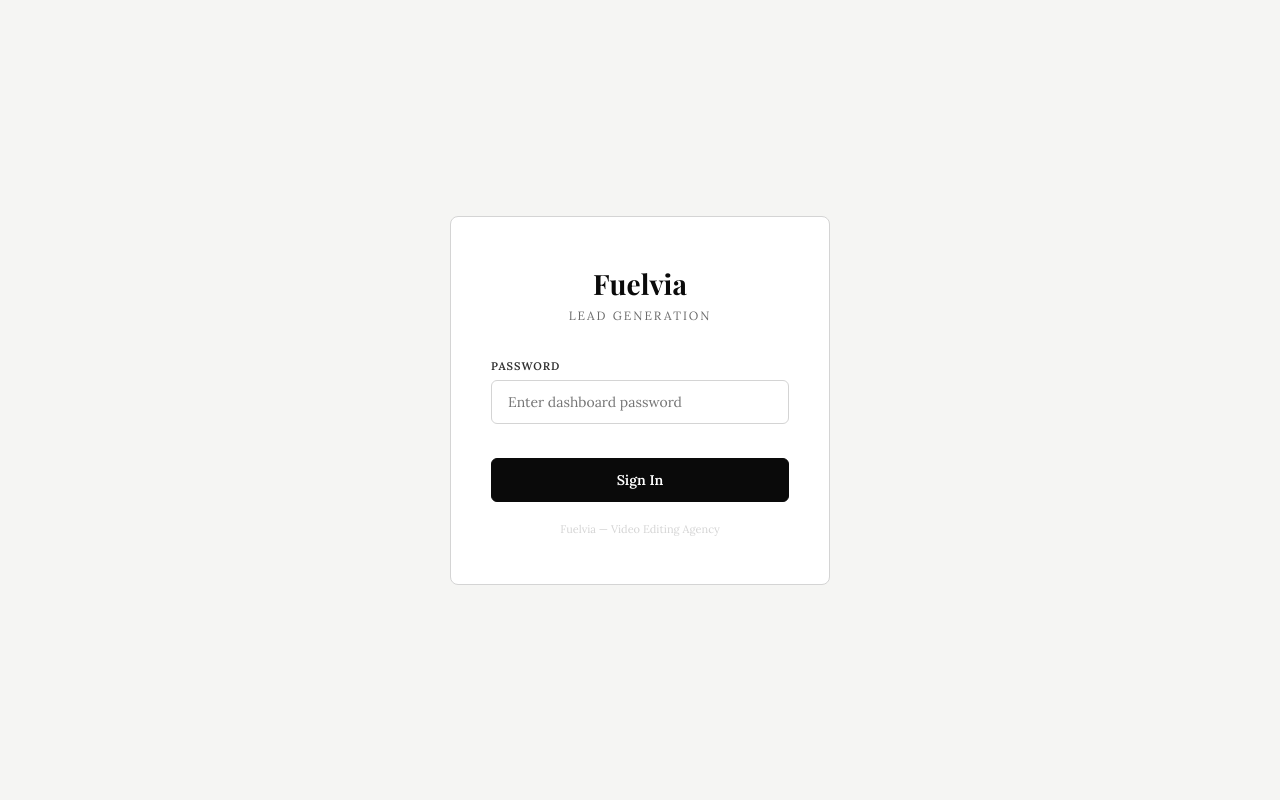
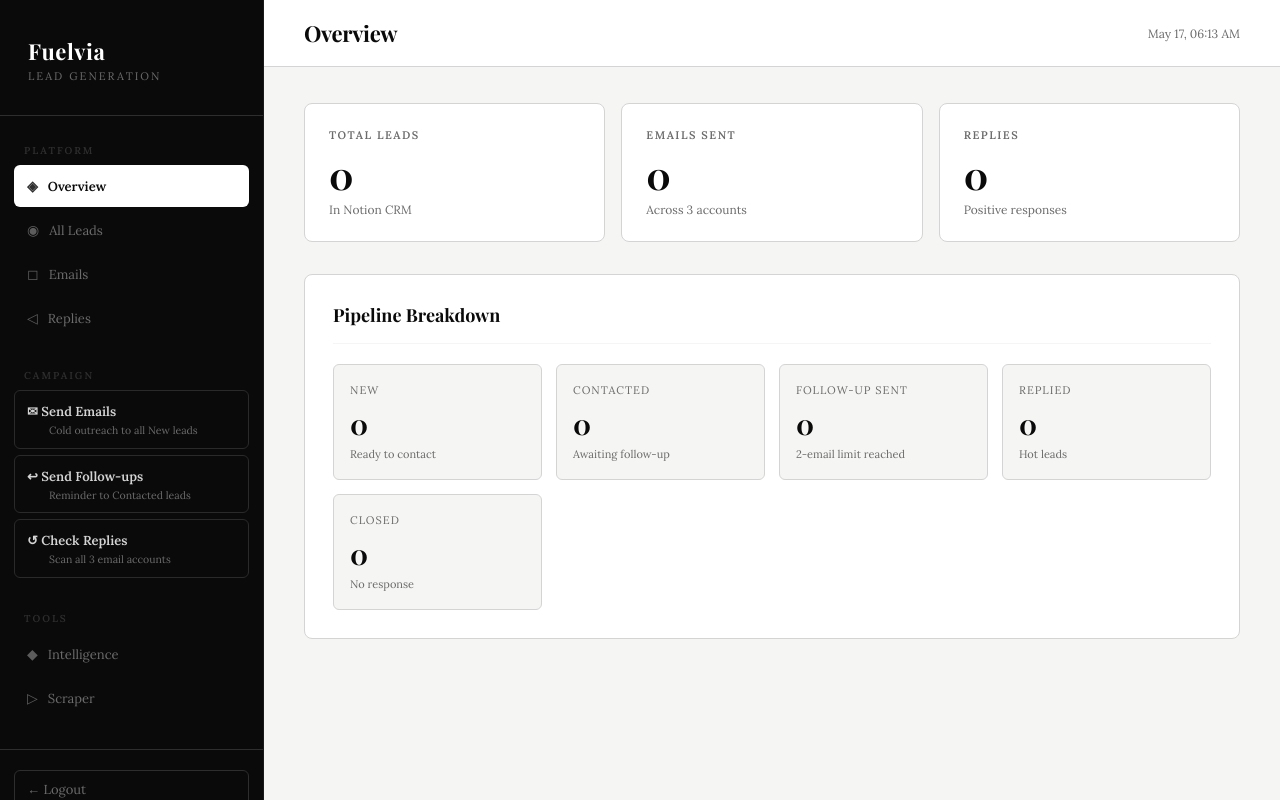
Before and after one commit to g6421989-cell/fuelvia-lead-gen, a Flask app: page / in a window 1280 px wide. Run offline with Flask 3, Linux system fonts and the light colour scheme; data that the repository does not hold is empty.

Commit message:
Remove password lock — dashboard opens directly without login

```diff
--- a/app.py
+++ b/app.py
@@ -384,7 +384,7 @@ def _extract_full_lead(record: dict) -> dict:
 # ── Auth ───────────────────────────────────────────────────────
 
 def _auth() -> bool:
-    return session.get("auth") is True
+    return True  # Password removed — open access
 
 
 # ── Page ───────────────────────────────────────────────────────
--- a/templates/dashboard_new.html
+++ b/templates/dashboard_new.html
@@ -228,24 +228,10 @@
 <body>
 
 <!-- ── LOGIN ───────────────────────────────────────────────────────── -->
-<div id="login-screen">
-    <div class="login-box">
-        <div class="login-logo">Fuelvia</div>
-        <div class="login-tagline">Lead Generation</div>
-        <div class="form-group" style="text-align:left; margin-bottom:0;">
-            <label>Password</label>
-            <input type="password" id="login-password" placeholder="Enter dashboard password"
-                   onkeydown="if(event.key==='Enter') handleLogin()">
-        </div>
-        <button class="btn btn-primary mt-20" onclick="handleLogin()" style="width:100%;justify-content:center;">
-            Sign In
-        </button>
-        <div class="login-foot">Fuelvia — Video Editing Agency</div>
-    </div>
-</div>
+<div id="login-screen" style="display:none;"></div>
 
 <!-- ── DASHBOARD ───────────────────────────────────────────────────── -->
-<div id="dashboard" class="hidden">
+<div id="dashboard">
 
     <!-- SIDEBAR -->
     <div class="sidebar">
@@ -1029,6 +1015,10 @@ function showReplyBody(r) {
     document.getElementById('modal-message').textContent = r.message || r.reply_message || 'No message body stored.';
     openModal();
 }
+
+// ── Auto-load on page open (no login required) ────────────────────
+loadDashboard();
+startPolling();
 </script>
 </body>
 </html>
```
